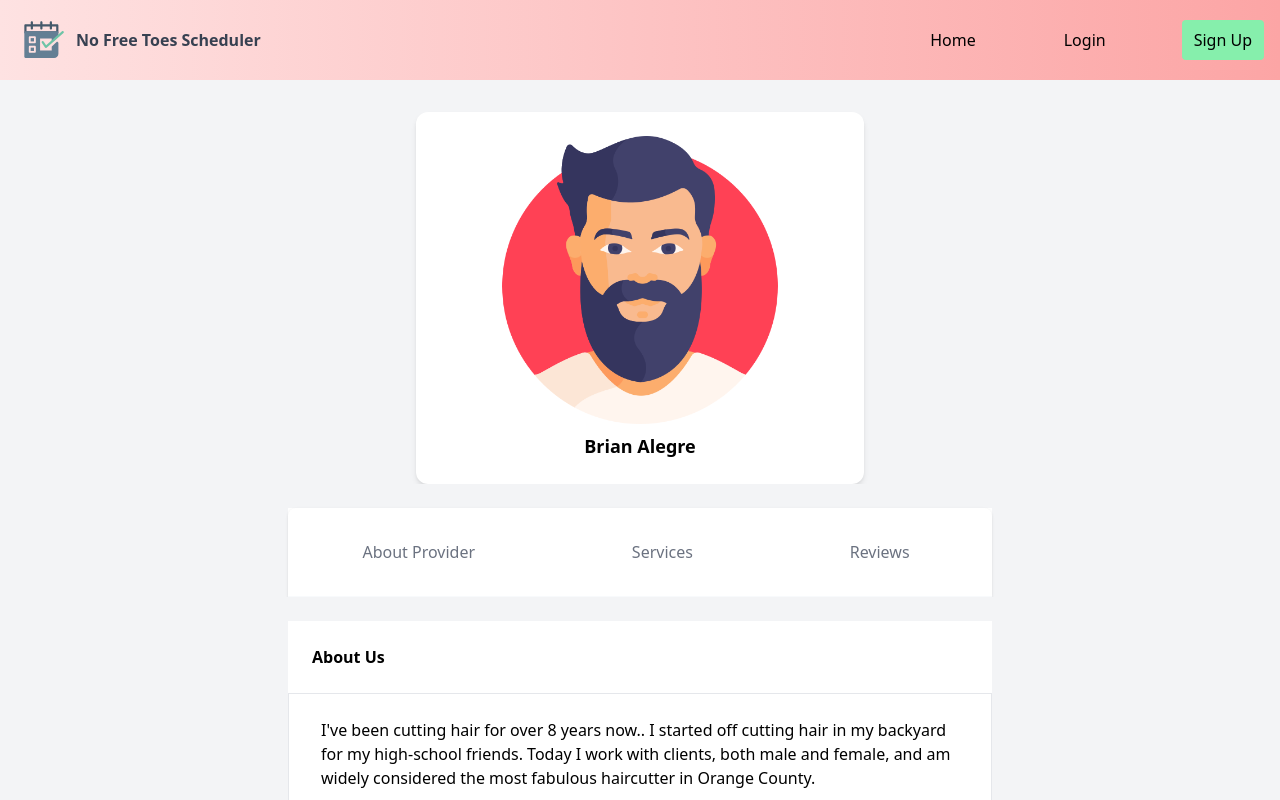
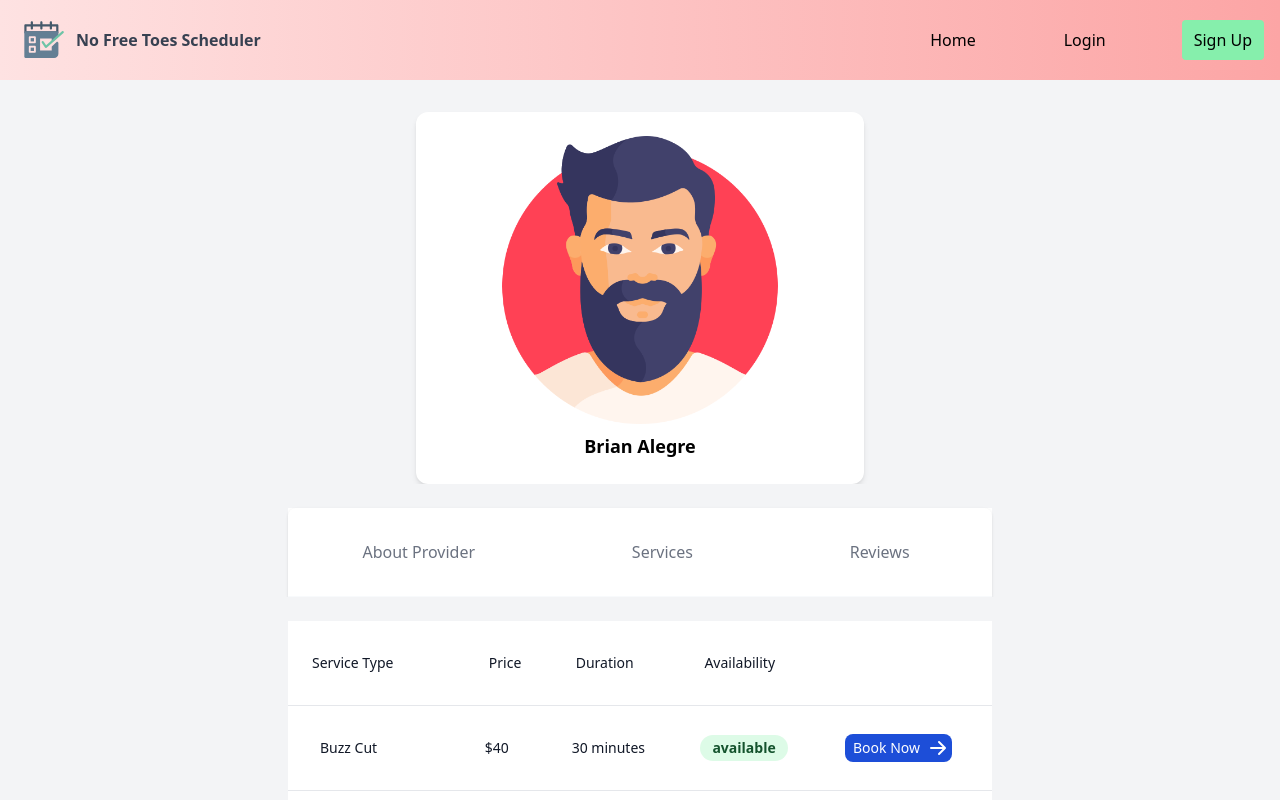
Before and after one commit to brianalegre/No-Free-Toes, a React (Create React App) app in the folder client/: page /service/1 in a window 1280 px wide. Both pictures are taken after a click on the button "Services". Shown: the top 800 px of the page. Built offline with nearby package versions, Linux system fonts and the light colour scheme; the HTML template or start-up script is replaced by a standard one.

Commit message:
Added tab switching functionality

```diff
--- a/client/src/components/ServicePage/ServicePage.js
+++ b/client/src/components/ServicePage/ServicePage.js
@@ -1,6 +1,6 @@
 import React from "react";
 import ServiceUserProfile from "./subcomponents/ServiceUserProfile";
-import Tabs from "./subcomponents/Tabs";
+import TabList from "./subcomponents/Tabs";
 import Services from "./subcomponents/Services";
 import About from "./subcomponents/About";
 
@@ -17,7 +17,7 @@ export default function ServicePage() {
             <div className="-mx-4 sm:-mx-8 px-4 sm:px-8 bg-gray-100">
               <div className="inline-block min-w-full"></div>
             </div>
-            <Tabs />
+            <TabList />
           </div>
         </div>
       </div>
--- a/client/src/components/ServicePage/subcomponents/About.js
+++ b/client/src/components/ServicePage/subcomponents/About.js
@@ -1,9 +1,8 @@
 import React, { useState } from "react";
 
-export default function About({ tabs, currentTab }) {
+export default function About() {
   return (
     <section>
-      {/* className={currentTab ? null : "hidden"} */}
       <div className="min-w-full leading-normal bg-white">
         <div className="pl-6 py-6 text-black font-bold">
           <p>About Us</p>
--- a/client/src/components/ServicePage/subcomponents/Services.js
+++ b/client/src/components/ServicePage/subcomponents/Services.js
@@ -62,9 +62,9 @@ const serviceRow = serviceData.map((service, i) => (
   </td>
 ));
 
-export default function Services({ currentTab }) {
+export default function Services() {
   return (
-    <section className={currentTab ? null : "hidden"}>
+    <section>
       <table className="min-w-full leading-normal">
         <thead>
           <tr>
--- a/client/src/components/ServicePage/subcomponents/Tabs.js
+++ b/client/src/components/ServicePage/subcomponents/Tabs.js
@@ -22,7 +22,7 @@ export default function Tabs() {
       <div className="bg-white">
         <ul className="py-5 flex flex-wrap justify-around text-md font-medium text-center text-gray-500 dark:text-gray-400 border-b border-slate-50 shadow rounded-lg rounded-bl-none rounded-br-none">
           {tabs.map((tabs) => (
-            <li className="mr-2">
+            <li className="mr-2" key={tabs.name}>
               <button
                 className="inline-block py-3 px-4 rounded-lg hover:text-gray-900 hover:bg-gray-100 dark:hover:bg-gray-800 dark:hover:text-white"
                 onClick={() => setCurrentTab(tabs)}
@@ -35,8 +35,12 @@ export default function Tabs() {
         <div className="-mx-4 sm:-mx-8 px-4 sm:px-8 bg-gray-100">
           <div className="inline-block min-w-full"></div>
         </div>
-        <About tabs={tabs} setCurrentTab={setCurrentTab}/>
-        <Services tabs={tabs} setCurrentTab={setCurrentTab}/>
+        <div className={currentTab.name === "About Provider" ? null : "hidden"}>
+          <About />
+        </div>
+        <div className={currentTab.name === "Services" ? null : "hidden"}>
+          <Services />
+        </div>
       </div>
     </>
   );
--- a/package.json
+++ b/package.json
@@ -21,6 +21,7 @@
   },
   "dependencies": {
     "@apollo/react-hooks": "^4.0.0",
-    "react-router-dom": "^6.3.0"
+    "react-router-dom": "^6.3.0",
+    "react-tabs": "^5.1.0"
   }
 }
```
Also changed, not shown: 1 other file (tests, documents, lock files or other folders).
